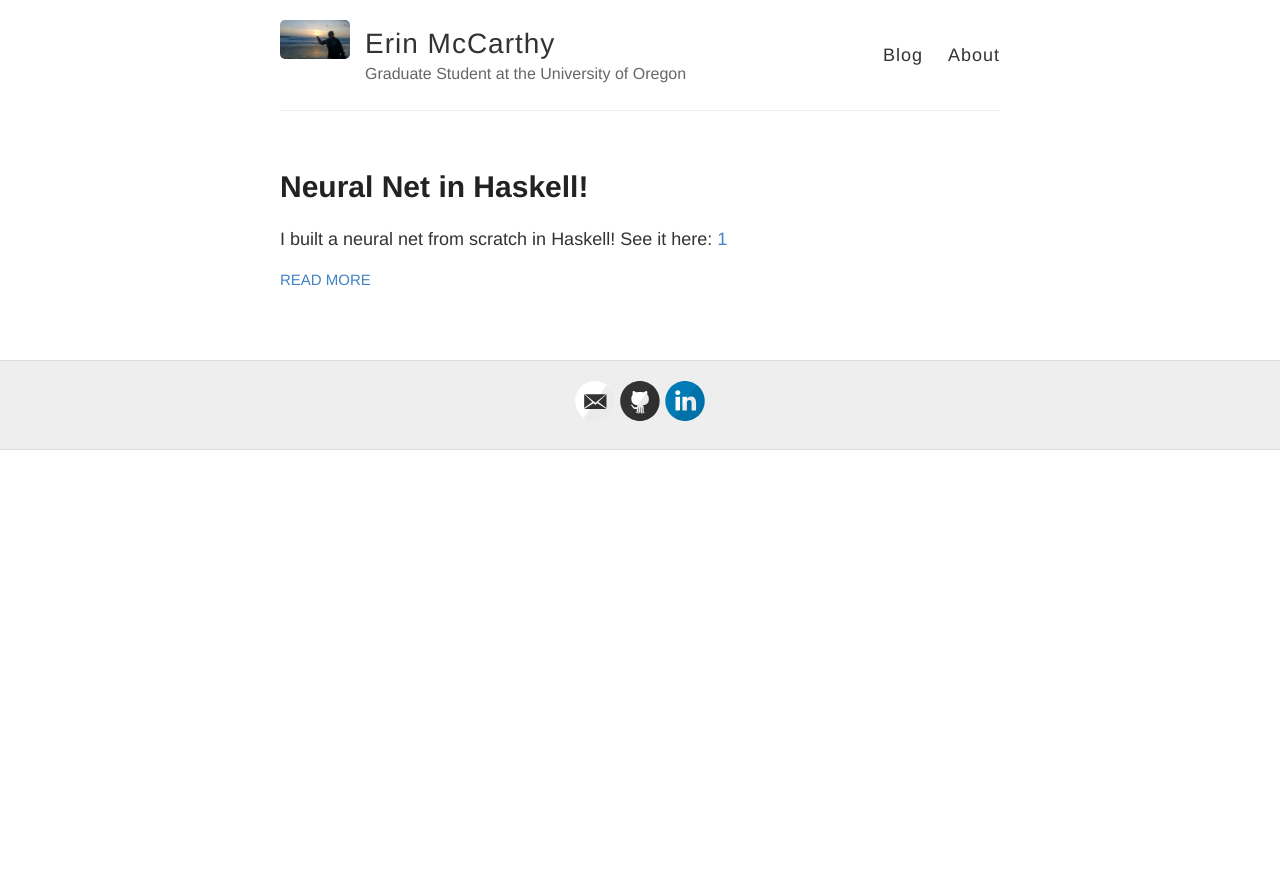
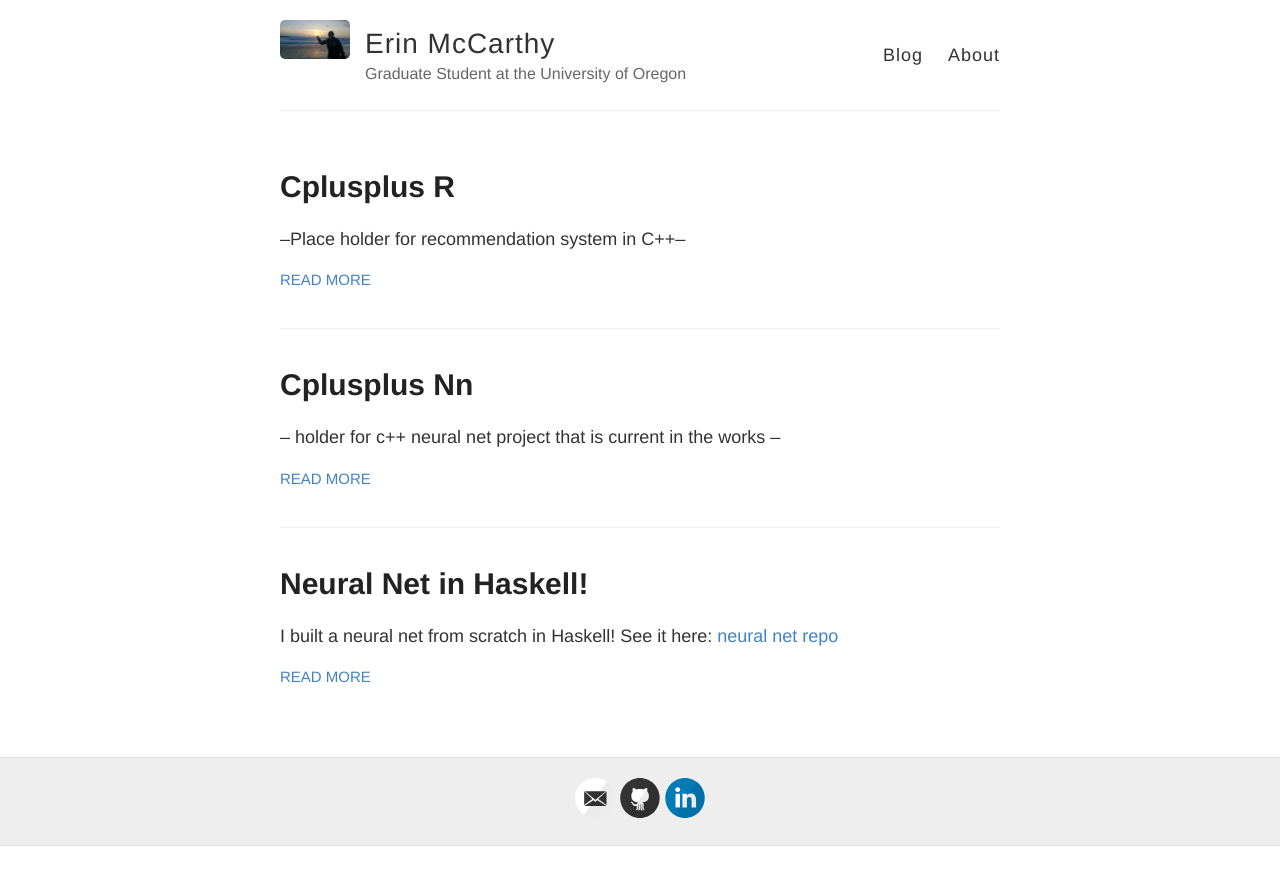
Before and after one commit to enmccarthy/enmccarthy.github.io, a Jekyll site: the page built from index.html, in a window 1280 px wide. Shown: the top 885 px of the page. Built offline with Jekyll 4.4.1, drawn with Linux system fonts in a browser that asks for light colours.

Commit message:
adding pages

```diff
--- a/_posts/2018-5-18-Haskell-NN.md
+++ b/_posts/2018-5-18-Haskell-NN.md
@@ -3,12 +3,12 @@
 title: Neural Net in Haskell!
 ---
 
-I built a neural net from scratch in Haskell! See it here: [1](https://github.com/enmccarthy/hcnn)
+I built a neural net from scratch in Haskell! See it here: [neural net repo](https://github.com/enmccarthy/hcnn)
 
-Currently I have a fully implemented neural network running in haskell that achieves an 84% accuracy on the image set that I actually grabbed from this blog post [2](https://crypto.stanford.edu/~blynn/haskell/brain.html)! This blog post has an awesome main function that make debugging your neural network easier, since it provides some visuals.
+Currently I have a fully implemented neural network running in haskell that achieves an 84% accuracy on the image set that I actually grabbed from this [blog post](https://crypto.stanford.edu/~blynn/haskell/brain.html)! This blog post has an awesome main function that make debugging your neural network easier, since it provides some visuals.
 
 
-I feel like I learned a crazy amount from this project and I hope to continue it. Are you looking to implement your own Neural Network in Haskell? I highly recommend it. But I recommend that you start from scratch and struggle before you look at anyone elses code. The hardest part for me was the backwardspropagation. I thought I had a grasp on that concept until I started implementing it. I highly recommend this explanation [3](https://www.ics.uci.edu/~pjsadows/notes.pdf) and to supplement it with the many blogs you can find about how to compute back propagation. Taking the time to write out what the matrices looks like at every step is frustrating but very helpful in the long run.
+I feel like I learned a crazy amount from this project and I hope to continue it. Are you looking to implement your own Neural Network in Haskell? I highly recommend it. But I recommend that you start from scratch and struggle before you look at anyone elses code. The hardest part for me was the backwardspropagation. I thought I had a grasp on that concept until I started implementing it. I highly recommend this [explanation](https://www.ics.uci.edu/~pjsadows/notes.pdf) and to supplement it with the many blogs you can find about how to compute back propagation. Taking the time to write out what the matrices looks like at every step is frustrating but very helpful in the long run.
 
 
 I have a long list of TODOs for this project, including extending functionality, implementing tests, better documentation and parallelizing it.
--- /dev/null
+++ b/_posts/2018-6-6-CPlusPlus-NN.md
@@ -0,0 +1,5 @@
+-- holder for c++ neural net project that is current in the works --
+
+I am currently creating a neural net in C++, and hope to optimize it using cudNN.
+
+github link [repo](https://github.com/enmccarthy/cppNN)
--- /dev/null
+++ b/_posts/2018-6-6-CPlusPlus-R.md
@@ -0,0 +1,3 @@
+--Place holder for recommendation system in C++--
+
+github link [repo](https://github.com/ajohnson-uoregon/CIS631-team-project)
```
